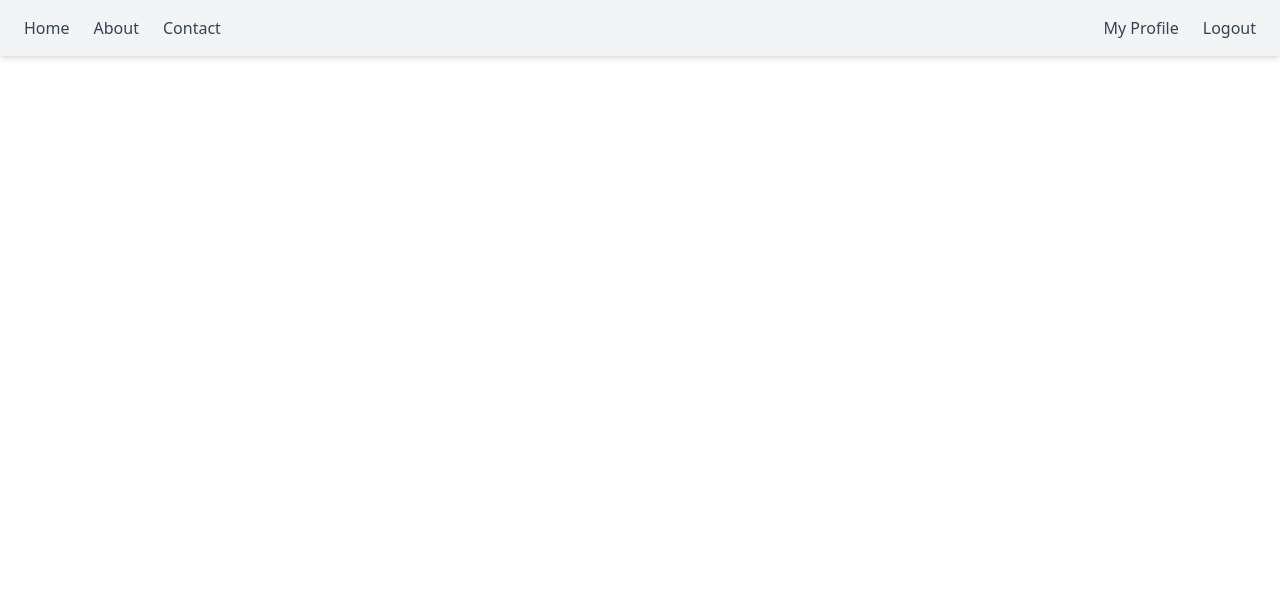
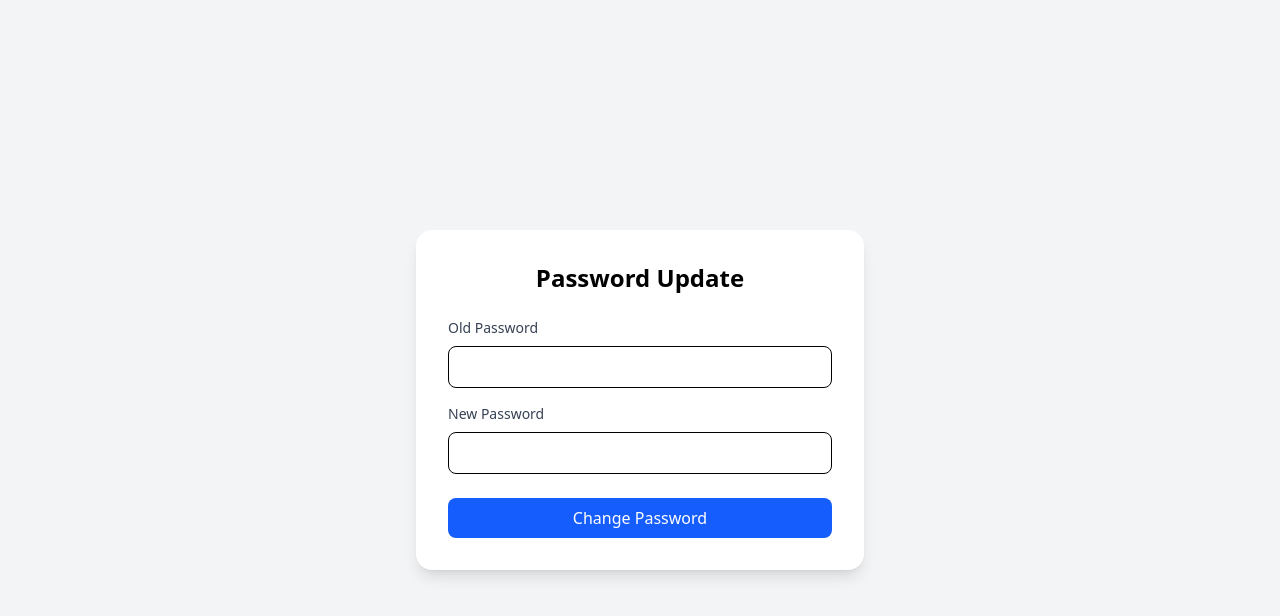
Before and after one commit to Alish-Shakya/Frontend, a React (Vite) app in the folder Frontend/: page /admin/update-password in a window 1280 px wide. Shown: the top 616 px of the page. Built offline with nearby package versions, Linux system fonts and the light colour scheme.

Commit message:
forgot password

```diff
--- a/Frontend/src/App.jsx
+++ b/Frontend/src/App.jsx
@@ -4,7 +4,7 @@ import MyRoutes from "./routes/MyRoute";
 function App() {
   return (
     <>
-      <Navbar />
+      {/* <Navbar /> */}
       <MyRoutes />
     </>
   );
--- a/Frontend/src/components/Admin/AdminLogin.jsx
+++ b/Frontend/src/components/Admin/AdminLogin.jsx
@@ -6,15 +6,30 @@ const AdminLogin = () => {
   let [email, setEmail] = useState("");
   let [password, setPassword] = useState("");
 
+  let [errorMessage, setErrorMessage] = useState();
+
   let navigate = useNavigate();
-
   const handleSubmit = async (e) => {
     e.preventDefault();
+
+    if (!email || !password) {
+      setErrorMessage("Please fill in all fields!");
+
+      // Clear after 5 seconds
+      setTimeout(() => {
+        setErrorMessage("");
+      }, 5000);
+
+      return;
+    }
+
+    setErrorMessage("");
 
     let data = {
       email: email,
       password: password,
     };
+
     try {
       let result = await axios({
         url: "http://localhost:3000/webUser/login",
@@ -26,6 +41,12 @@ const AdminLogin = () => {
       navigate("/home");
     } catch (error) {
       console.log(error);
+      setErrorMessage("Invalid email or password!");
+
+      // Clear after 5 seconds
+      setTimeout(() => {
+        setErrorMessage("");
+      }, 2000);
     }
   };
 
@@ -83,6 +104,12 @@ const AdminLogin = () => {
               />
             </div>
 
+            {errorMessage && (
+              <div className="mb-4 text-red-600 text-sm font-medium">
+                {errorMessage}
+              </div>
+            )}
+
             <div>
               <button
                 type="submit"
--- a/Frontend/src/components/Admin/AdminLogout.jsx
+++ b/Frontend/src/components/Admin/AdminLogout.jsx
@@ -1,15 +1,54 @@
+// import React, { useEffect } from "react";
+// import { useNavigate } from "react-router";
+
+// const AdminLogout = () => {
+//   let navigate = useNavigate();
+//   localStorage.removeItem("token");
+
+//   useEffect(() => {
+//     navigate("/");
+//   }, []);
+
+//   return <div>AdminLogout</div>;
+// };
+
+// export default AdminLogout;
+
 import React, { useEffect } from "react";
 import { useNavigate } from "react-router";
+import Swal from "sweetalert2";
 
 const AdminLogout = () => {
-  let navigate = useNavigate();
-  localStorage.removeItem("token");
+  const navigate = useNavigate();
 
   useEffect(() => {
-    navigate("/");
-  }, []);
+    Swal.fire({
+      title: "Are you sure?",
+      text: "Do you really want to logout?",
+      icon: "warning",
+      showCancelButton: true,
+      confirmButtonColor: "#3085d6",
+      cancelButtonColor: "#d33",
+      confirmButtonText: "Yes, logout!",
+      cancelButtonText: "Cancel",
+    }).then((result) => {
+      if (result.isConfirmed) {
+        localStorage.removeItem("token");
+        Swal.fire(
+          "Logged out!",
+          "You have been successfully logged out.",
+          "success"
+        ).then(() => {
+          navigate("/");
+        });
+      } else {
+        // If cancel, you can navigate back or do nothing
+        navigate(-1); // Go back to previous page
+      }
+    });
+  }, [navigate]);
 
-  return <div>AdminLogout</div>;
+  return null;
 };
 
 export default AdminLogout;
--- a/Frontend/src/components/Admin/ForgotPassword.jsx
+++ b/Frontend/src/components/Admin/ForgotPassword.jsx
@@ -1,7 +1,50 @@
-import React from "react";
+import React, { useState } from "react";
+import axios from "axios"; // Don't forget to import axios
 
 const ForgotPassword = () => {
-  return <div>ForgotPassword</div>;
+  let [email, setEmail] = useState("");
+
+  const handleSubmit = async (e) => {
+    e.preventDefault(); // Typo fixed
+    let data = {
+      email: email,
+    };
+    try {
+      let result = await axios({
+        url: "http://localhost:3000/webUser/forgot-password",
+        method: "post",
+        data: data,
+      });
+      console.log(result);
+    } catch (error) {
+      console.log(error);
+    }
+  };
+
+  return (
+    <div>
+      <p>Enter your email to reset your password</p>
+      <form onSubmit={handleSubmit}>
+        {" "}
+        {/* Added onSubmit */}
+        <div>
+          <label htmlFor="email">Email</label>
+          <input
+            type="email"
+            name="email"
+            id="email"
+            value={email}
+            onChange={(e) => {
+              setEmail(e.target.value);
+            }}
+          />
+        </div>
+        <div>
+          <button type="submit">Submit</button>
+        </div>
+      </form>
+    </div>
+  );
 };
 
 export default ForgotPassword;
--- a/Frontend/src/components/Admin/MyProfile.jsx
+++ b/Frontend/src/components/Admin/MyProfile.jsx
@@ -54,15 +54,21 @@ const MyProfile = () => {
           </p>
         </div>
 
-        <div className="mt-8">
+        <div className="mt-8 flex gap-4">
           <button
             className="w-full py-2 bg-blue-600 text-white rounded-lg hover:bg-blue-700 transition duration-300"
             onClick={() => navigate("/admin/profile-update")}
           >
             Update Profile
           </button>
-
-          <button>reset password </button>
+          <button
+            className="w-full py-2 bg-blue-600 text-white rounded-lg hover:bg-blue-700 transition duration-300"
+            onClick={() => {
+              navigate("/admin/update-password");
+            }}
+          >
+            Update Password
+          </button>
         </div>
       </div>
     </div>
--- a/Frontend/src/components/Admin/ResetPasswoed.jsx
+++ /dev/null
@@ -1,7 +0,0 @@
-import React from "react";
-
-const ResetPasswoed = () => {
-  return <div>ResetPasswoed</div>;
-};
-
-export default ResetPasswoed;
--- /dev/null
+++ b/Frontend/src/components/Admin/UpdatePassword.jsx
@@ -0,0 +1,96 @@
+import React, { useState } from "react";
+import axios from "axios";
+import { useNavigate } from "react-router";
+
+const UpdatePassword = () => {
+  let [oldPassword, setOldPassword] = useState("");
+  let [newPassword, setNewPassword] = useState("");
+
+  let navigate = useNavigate();
+
+  let token = localStorage.getItem("token");
+
+  const handleSubmit = async (e) => {
+    e.preventDefault();
+    let data = {
+      oldPassword: oldPassword,
+      newPassword: newPassword,
+    };
+
+    try {
+      let result = await axios({
+        url: "http://localhost:3000/webUser/update-password",
+        method: "patch",
+        data: data,
+        headers: {
+          Authorization: `Bearer ${token}`,
+        },
+      });
+      console.log(result);
+      localStorage.removeItem(token);
+      navigate("/");
+    } catch (error) {
+      console.log(error);
+    }
+  };
+
+  return (
+    <div className="min-h-screen flex items-center justify-center bg-gray-100">
+      <div className="bg-white p-8 rounded-2xl shadow-lg w-full max-w-md">
+        <h1 className="text-2xl font-semibold text-center mb-6">
+          Password Update
+        </h1>
+        <form onSubmit={handleSubmit}>
+          <div className="mb-4">
+            <label
+              htmlFor="oldPassword"
+              className="block text-sm font-medium text-gray-700 mb-2"
+            >
+              Old Password
+            </label>
+            <input
+              type="password"
+              name="oldPassword"
+              id="oldPassword"
+              value={oldPassword}
+              onChange={(e) => {
+                setOldPassword(e.target.value);
+              }}
+              className="w-full px-4 py-2 border rounded-lg focus:outline-none focus:ring-2 focus:ring-blue-500"
+            />
+          </div>
+
+          <div className="mb-6">
+            <label
+              htmlFor="newPassword"
+              className="block text-sm font-medium text-gray-700 mb-2"
+            >
+              New Password
+            </label>
+            <input
+              type="password"
+              name="newPassword"
+              id="newPassword"
+              value={newPassword}
+              onChange={(e) => {
+                setNewPassword(e.target.value);
+              }}
+              className="w-full px-4 py-2 border rounded-lg focus:outline-none focus:ring-2 focus:ring-blue-500"
+            />
+          </div>
+
+          <div>
+            <button
+              type="submit"
+              className="w-full bg-blue-600 text-white py-2 rounded-lg hover:bg-blue-700 transition duration-300"
+            >
+              Change Password
+            </button>
+          </div>
+        </form>
+      </div>
+    </div>
+  );
+};
+
+export default UpdatePassword;
--- a/Frontend/src/components/Admin/UpdateProfile.jsx
+++ b/Frontend/src/components/Admin/UpdateProfile.jsx
@@ -1,10 +1,14 @@
 import axios from "axios";
 import React, { useEffect, useState } from "react";
+import { useNavigate } from "react-router";
+import Swal from "sweetalert2";
 
 const UpdateProfile = () => {
   const [fullName, setFullName] = useState("");
   const [isMarried, setISMarried] = useState(false);
   const [contactNo, setContactNo] = useState(0);
+
+  const navigate = useNavigate();
 
   const token = localStorage.getItem("token");
 
@@ -33,6 +37,7 @@ const UpdateProfile = () => {
 
   const handleSubmit = async (e) => {
     e.preventDefault();
+
     const data = {
       fullName: fullName,
       isMarried: isMarried,
@@ -49,6 +54,16 @@ const UpdateProfile = () => {
         data: data,
       });
       console.log(result);
+
+      Swal.fire({
+        icon: "success",
+        title: "Profile Updated!",
+        text: "Your profile has been successfully updated.",
+      }).then((result) => {
+        if (result.isConfirmed) {
+          navigate("/admin/my-profile");
+        }
+      });
     } catch (error) {
       console.log(error);
     }
@@ -103,8 +118,8 @@ const UpdateProfile = () => {
             </label>
             <input
               type="number"
-              name="contact"
-              id="contact"
+              name="contactNo"
+              id="contactNo"
               value={contactNo}
               onChange={(e) => setContactNo(e.target.value)}
               className="w-full px-4 py-2 border border-gray-300 rounded-lg focus:outline-none focus:ring-2 focus:ring-blue-500"
--- a/Frontend/src/components/Navbar.jsx
+++ b/Frontend/src/components/Navbar.jsx
@@ -5,15 +5,20 @@ export default function Navbar() {
     <div className="flex flex-col md:flex-row justify-between items-center bg-gray-100 px-6 py-4 shadow-md">
       {/* Left Links */}
       <div className="flex space-x-6 mb-2 md:mb-0">
-        <Link to="/" className="text-gray-700 hover:text-blue-600 font-medium">
+        <Link
+          to="/home"
+          className="text-gray-700 hover:text-blue-600 font-medium"
+        >
           Home
         </Link>
+
         <Link
           to="/about"
           className="text-gray-700 hover:text-blue-600 font-medium"
         >
           About
         </Link>
+
         <Link
           to="/contact"
           className="text-gray-700 hover:text-blue-600 font-medium"
--- a/Frontend/src/routes/MyRoute.jsx
+++ b/Frontend/src/routes/MyRoute.jsx
@@ -105,6 +105,7 @@ import MyProfile from "../components/Admin/MyProfile";
 import AdminLogout from "../components/Admin/AdminLogout";
 import UpdateProfile from "../components/Admin/UpdateProfile";
 import ForgotPassword from "../components/Admin/ForgotPassword";
+import UpdatePassword from "../components/Admin/UpdatePassword";
 
 const MyRoutes = () => {
   return (
@@ -122,6 +123,7 @@ const MyRoutes = () => {
           <Route path="my-profile" element={<MyProfile />} />
           <Route path="logout" element={<AdminLogout />} />
           <Route path="profile-update" element={<UpdateProfile />} />
+          <Route path="update-password" element={<UpdatePassword />}></Route>
           <Route path="forgot-password" element={<ForgotPassword />} />
         </Route>
 
```
